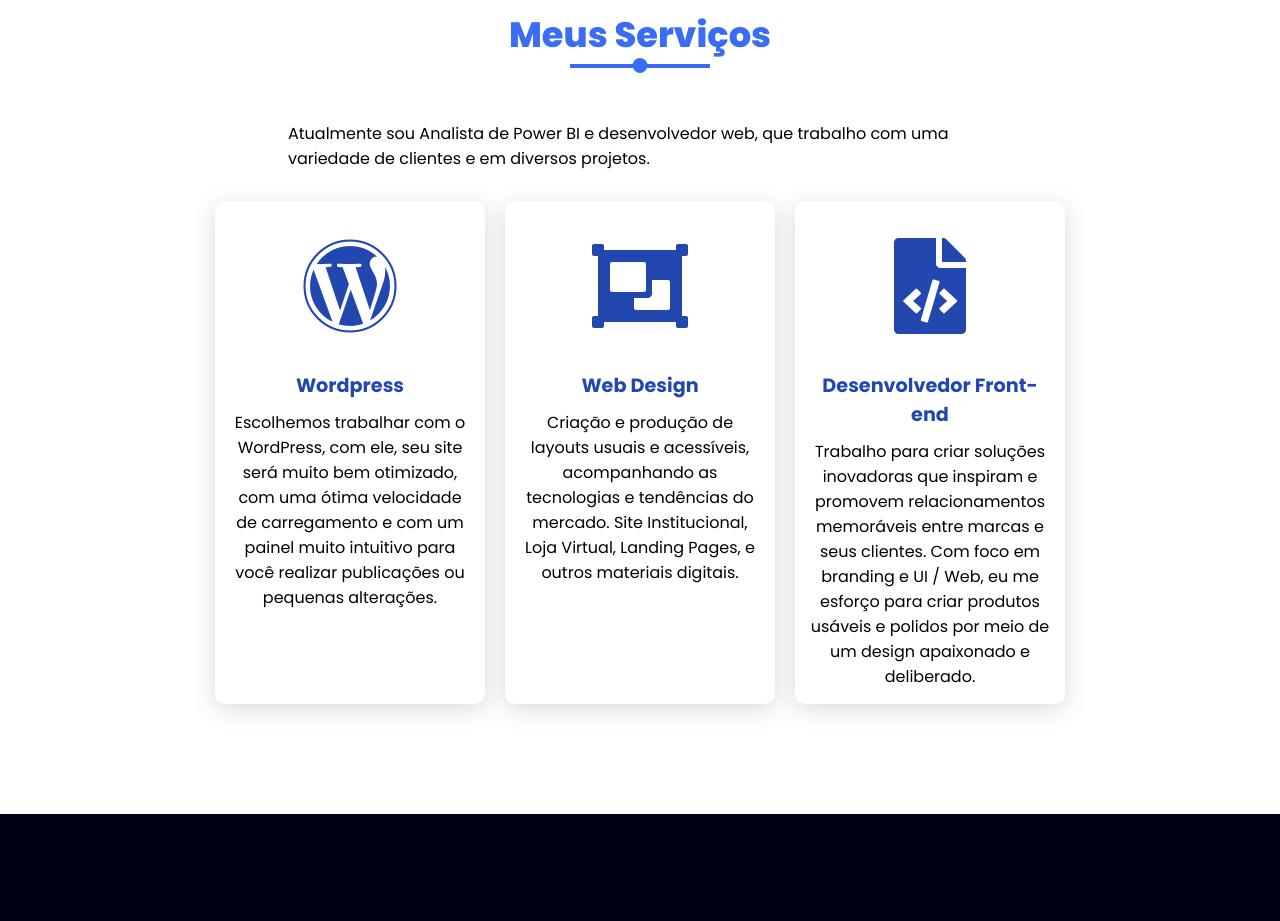
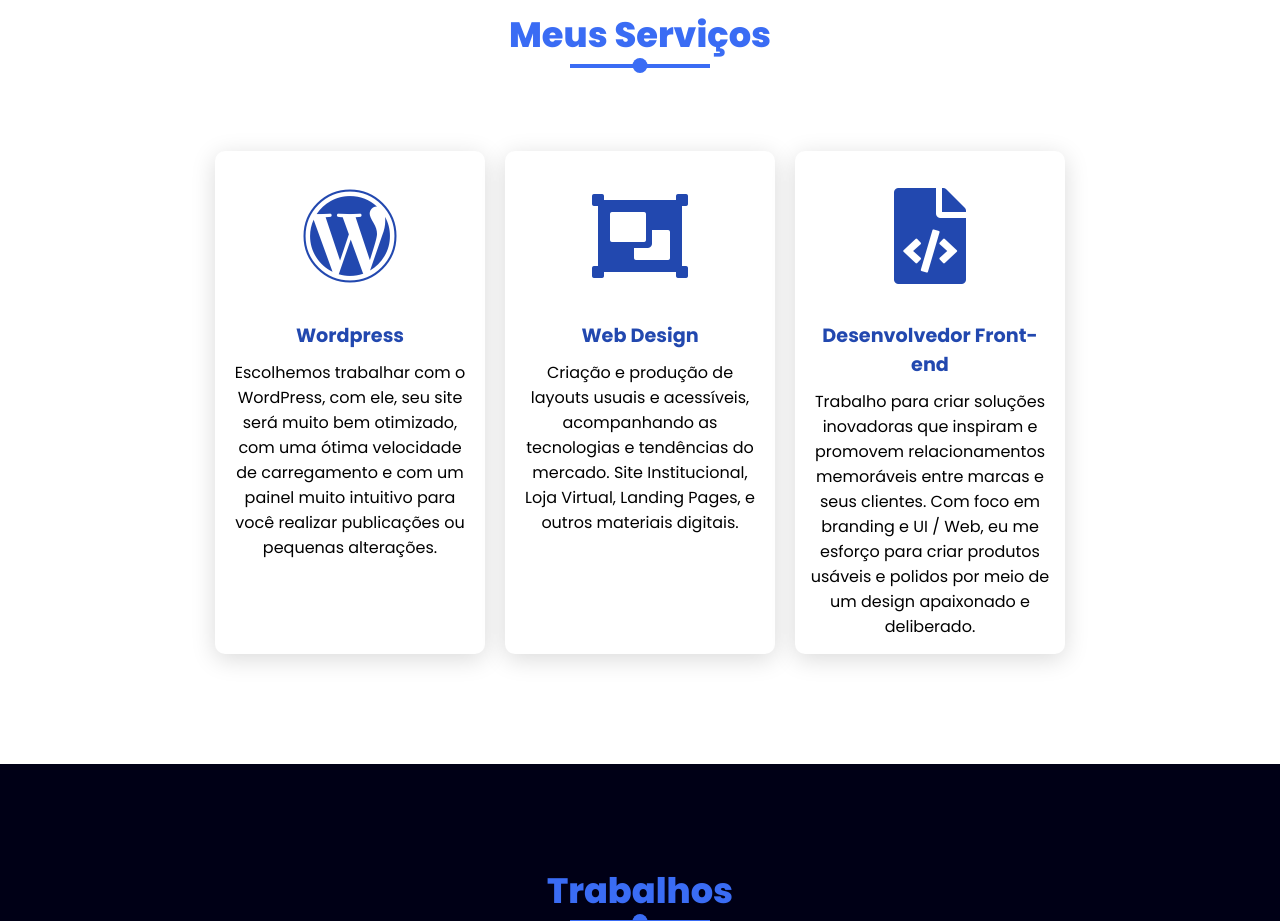
Before and after one commit to riversdiniz/fanpage, a plain HTML site: page index.html in a window 1280 px wide. Shown: the part 2500-3421 px from the top of the page. Drawn offline with Linux system fonts and the light colour scheme.

Commit message:
Remoção descrição abaixo de serviço.

```diff
--- a/index.html
+++ b/index.html
@@ -153,9 +153,7 @@
   <section class="services" id="services">
     <div class="title reveal">
       <h2 class="section-title">Meus Serviços</h2>
-      <p>Atualmente sou Analista de Power BI e
-        desenvolvedor web, que trabalho com uma
-        variedade de clientes e em diversos projetos.</p>
+
     </div>
     <div class="content">
       <div class="card reveal">
```
